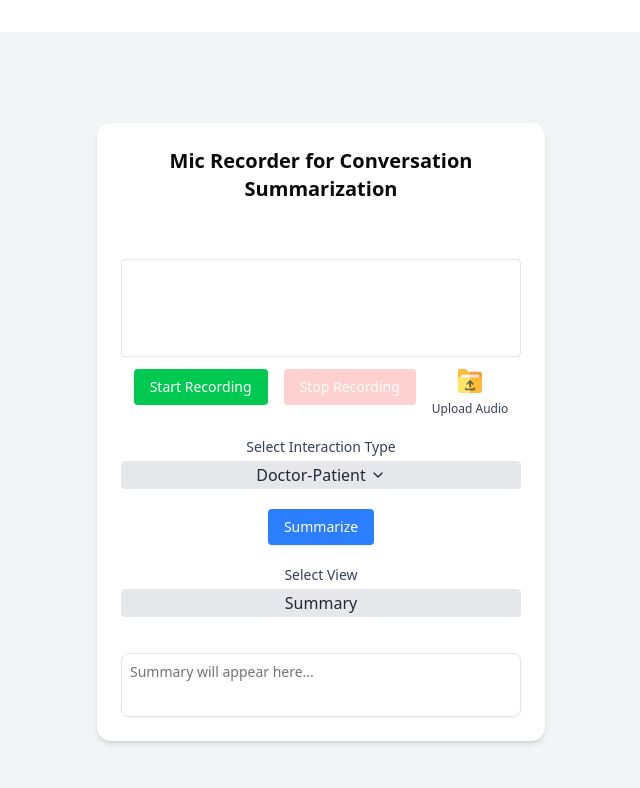
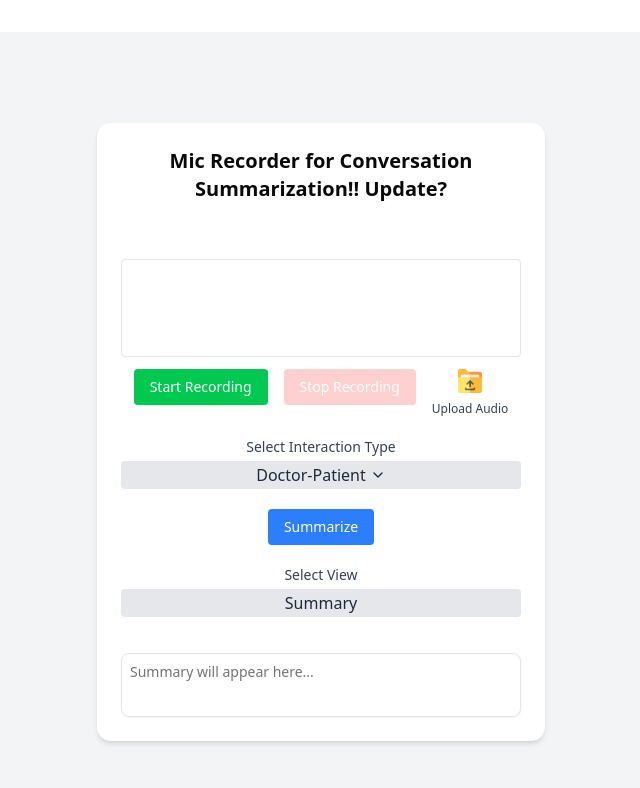
Before and after one commit to maxklema/MIE_Diarization, a React (Vite) app in the folder diarization-ui/: page / in a window 1280 px wide. Shown: the top 788 px of the page, without its empty margins (319-959 px from the left). Built offline with nearby package versions, Linux system fonts and the light colour scheme; no server answers.

Commit message:
Update MicRecorder.jsx

```diff
--- a/diarization-ui/src/components/ui/MicRecorder.jsx
+++ b/diarization-ui/src/components/ui/MicRecorder.jsx
@@ -157,7 +157,7 @@ const MicRecorderComponent = () => {
   return (
     <div className="flex flex-col items-center gap-3 p-6 bg-white shadow-md rounded-xl w-full max-w-md mx-auto">
       <h2 className="text-xl font-bold">
-        Mic Recorder for Conversation Summarization
+        Mic Recorder for Conversation Summarization!! Update?
       </h2>
       <StatusBanner isLoading={isLoading} isComplete={isComplete} />
       <div className="rounded border w-full max-w-full">
```
